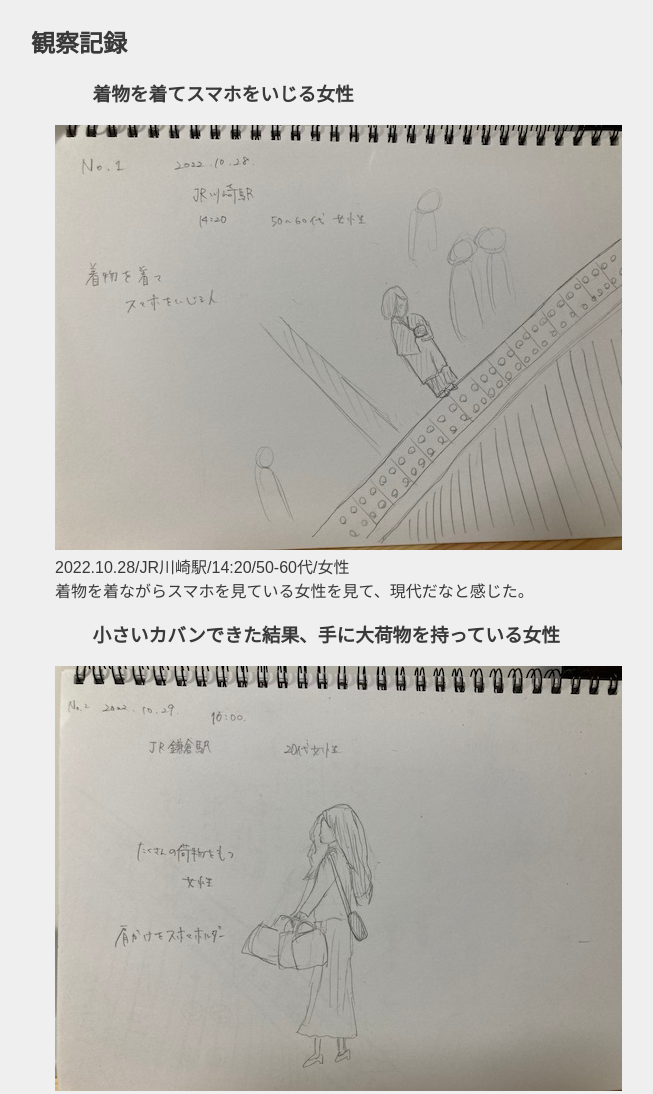
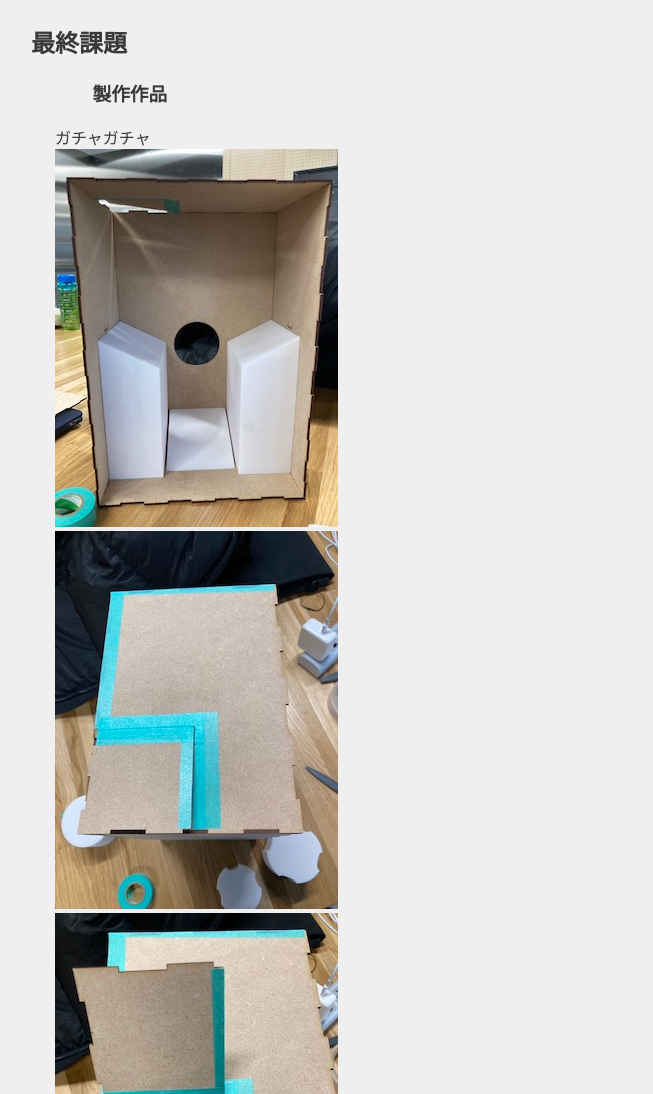
Before and after one commit to shimoeda/xbp, a plain HTML site: page digi_fab/4.gidi.html in a window 1280 px wide. Shown: the top 1094 px of the page, without its empty margins (23-676 px from the left). Drawn offline with Linux system fonts and the light colour scheme.

Commit message:
20230118

```diff
--- a/digi_fab/4.gidi.html
+++ b/digi_fab/4.gidi.html
@@ -8,31 +8,22 @@
 
 
 
-    <h2>観察記録</h2>
+    <h2>最終課題</h2>
 
 
     <div>
-       <h3>着物を着てスマホをいじる女性</h3>
-       <img src="./images/IMG_8022.JPG" windth="1%"><br>
-       2022.10.28/JR川崎駅/14:20/50-60代/女性<br>
-       着物を着ながらスマホを見ている女性を見て、現代だなと感じた。
-       <h3>小さいカバンできた結果、手に大荷物を持っている女性</h3>
-       <img src="./images/IMG_8024.JPG" windth="1%"><br>
-       2022.10.29/JR鎌倉駅/10:00/20代/女性<br>
-       小さめのショルダーバッグしか持っていないのに、たくさん買い物をして、
-       手にいっぱい手提げバックを持っている女性を見て、大きめのカバンを持ってきていたら
-       手荷物が減らせたのになっと思った。
-       <h3>BOXシートで横並びになって肩を組みながら食事をする男女</h3>
-       <img src="./images/IMG_8023.JPG" windth="1%"><br>
-       2022.11.2/くら寿司京急川崎駅前店/19:10/男女<br>
-       BOXシートで横並びに座っている男女を見て、なんでわざわざ横並びに座るんだろうと思った。
-       また、食事中なのだから肩を組みながら食べてるのを見て、食べづらくないのか疑問に思った。
-       <h3>電車でメイクをする女性</h3>
-       <img src="./images/IMG_8025.JPG" windth="1%"><br>
-       なんでわざわざ電車でメイクをするのか疑問に思った。
-       朝家で時間がなかったのなら、会社のトイレや化粧室で5分くらいパパッと
-       メイクすればいいのにと思った。
-
+       <h3>製作作品</h3>
+       ガチャガチャ<br>
+       <img src="./images/last2.jpg" windth="1%"><br>
+       <img src="./images/last3.jpg" windth="1%"><br>
+       <img src="./images/last1.jpg" windth="1%"><br>
+       取っての部分を3回製作したが、1回目は、四角の部分にカプセルが入らなかった。<br>
+       <img src="./images/last6.jpg" windth="1%"><br>
+       2回目は、直径の設定を間違えてしまい箱の穴に通らなかった。<br>
+       3回目は、機械不良により部品が欲しかった長さまで作れなかった。<br>
+       <img src="./images/last4.jpg" windth="1%"><br>
+       <img src="./images/last5.jpg" windth="1%"><br>
+       4回目、制作中
 
     </div>
     <div>
```
Also changed, not shown: digi_fab/images/last1.jpg (added), digi_fab/images/last2.jpg (added), digi_fab/images/last3.jpg (added), digi_fab/images/last4.jpg (added), digi_fab/images/last5.jpg (added), digi_fab/images/last6.jpg (added), 2 other files.
